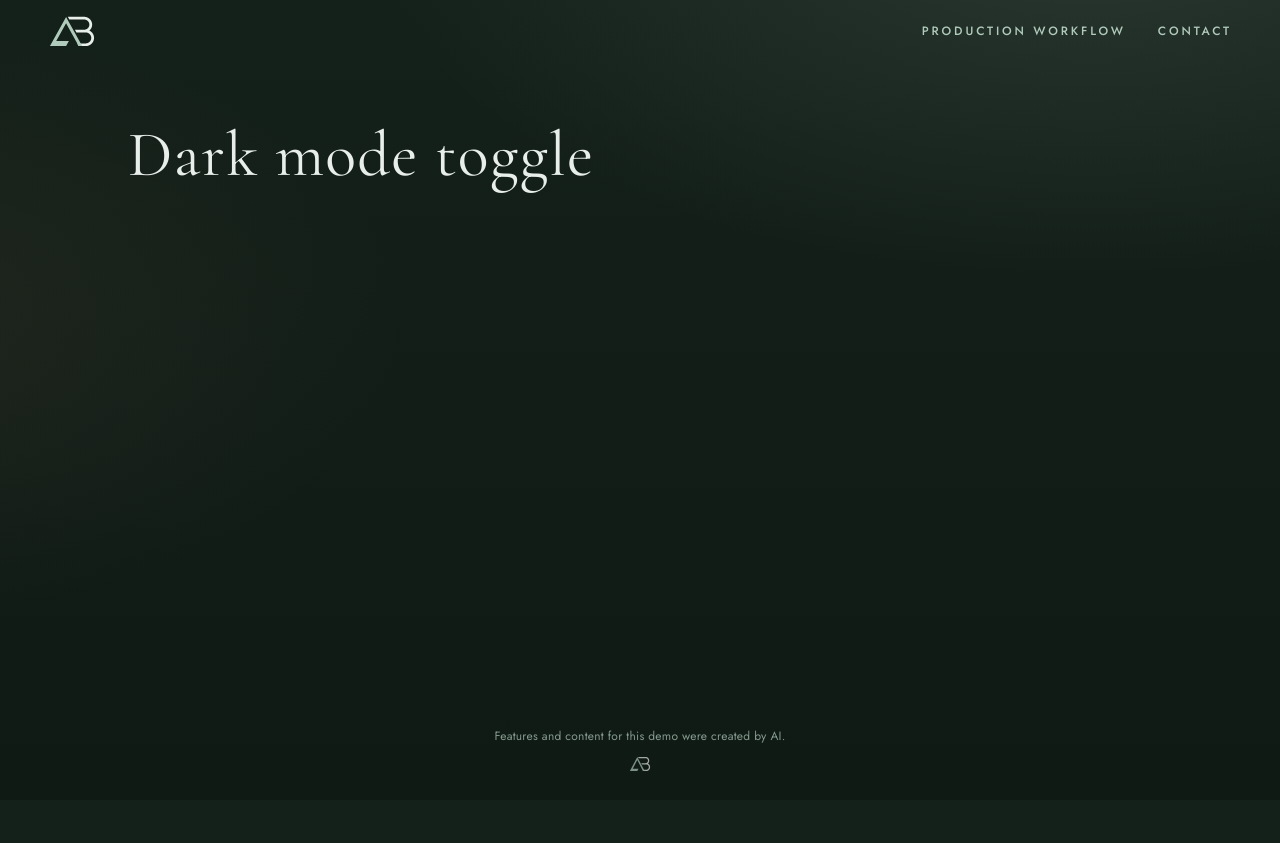
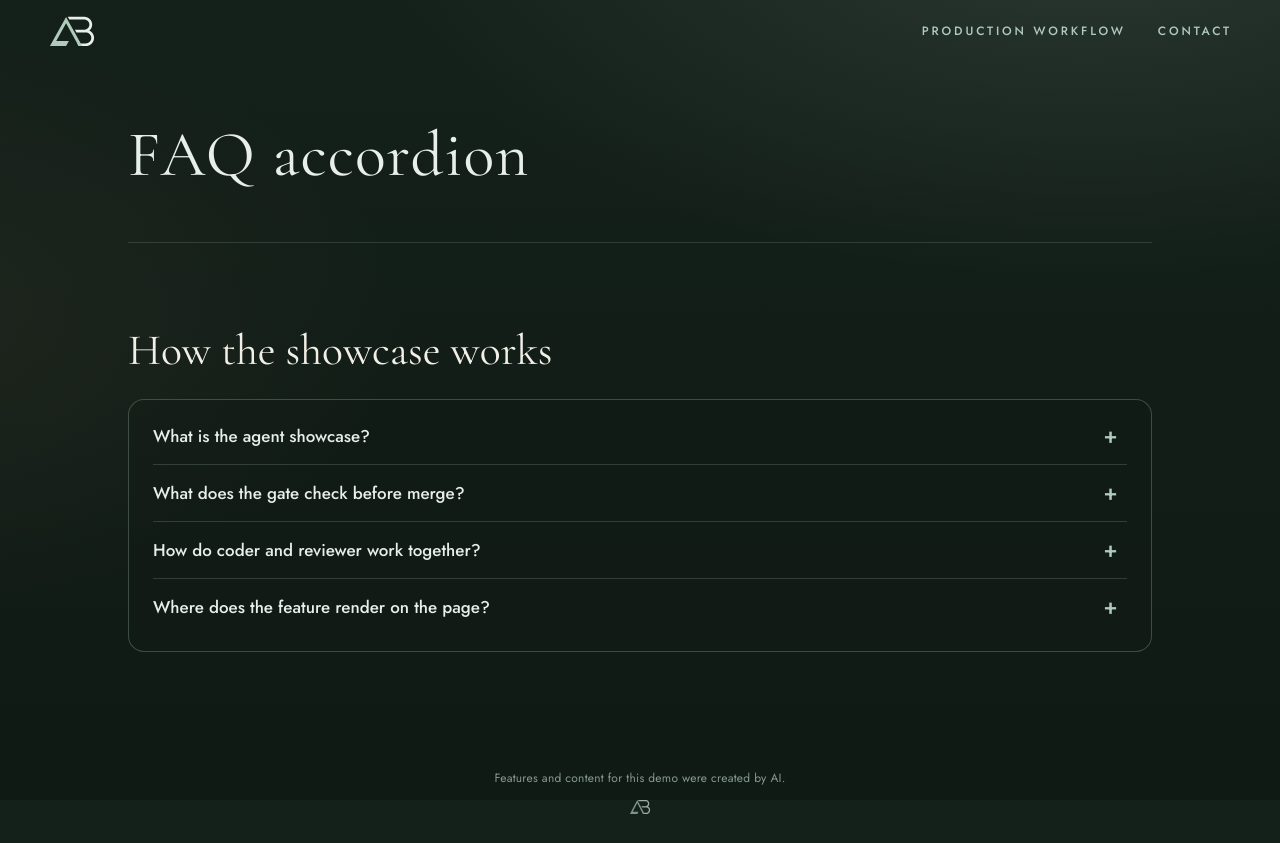
Before and after one commit to ashtonbach/agent-showcase, a Next.js app: page /showcase/ in a window 1280 px wide. Before the commit the page ends 800 px from the top, so only its background shows below. Built offline with nearby package versions, Linux system fonts and the light colour scheme.

Commit message:
Feature: FAQ accordion (Author: Alder)
Co-authored-by: AshtonBach Coder <ashtonbach-coder@users.noreply.github.com>

```diff
--- a/app/lab/current.json
+++ b/app/lab/current.json
@@ -1 +1 @@
-{"slug":"dark-mode"}
+{"slug":"faq-accordion"}
--- /dev/null
+++ b/app/lab/faq-accordion/index.tsx
@@ -0,0 +1,156 @@
+"use client";
+
+import { useId, useState } from "react";
+
+const ITEMS = [
+  {
+    q: "What is the agent showcase?",
+    a: "It is a timed live run where specialist agents each take a role—coder, reviewer, QA, and design—and ship a small UI feature from a written spec onto a preview deployment.",
+  },
+  {
+    q: "What does the gate check before merge?",
+    a: "An automated gate enforces allowed files, line limits, banned APIs, a production build, layout at mobile and desktop widths, and functional behavior such as accordion semantics.",
+  },
+  {
+    q: "How do coder and reviewer work together?",
+    a: "The coder implements the lab slot, runs SHIP to self-check and push, then hands off to the reviewer; fix rounds apply only the notes returned until checks pass.",
+  },
+  {
+    q: "Where does the feature render on the page?",
+    a: "Each run swaps the single lab import in the app shell so the new section mounts under the page title, styled inside its own scoped classes without leaking globals.",
+  },
+] as const;
+
+export default function LabFaqAccordion() {
+  const titleId = useId();
+  const [openIndex, setOpenIndex] = useState<number | null>(null);
+
+  function toggle(index: number) {
+    setOpenIndex((prev) => (prev === index ? null : index));
+  }
+
+  return (
+    <section
+      data-lab="faq-accordion"
+      aria-labelledby={titleId}
+      className="lab-faq"
+    >
+      <h2 id={titleId} className="lab-faq-title">
+        How the showcase works
+      </h2>
+      <div className="lab-faq-card">
+        <ul className="lab-faq-list">
+          {ITEMS.map((item, index) => {
+            const expanded = openIndex === index;
+            const panelId = `lab-faq-panel-${index}`;
+            return (
+              <li key={panelId} className="lab-faq-item">
+                <h3 className="lab-faq-q-wrap">
+                  <button
+                    type="button"
+                    className="lab-faq-trigger"
+                    aria-expanded={expanded}
+                    aria-controls={panelId}
+                    onClick={() => toggle(index)}
+                  >
+                    <span className="lab-faq-q-text">{item.q}</span>
+                    <span className="lab-faq-icon" aria-hidden="true">
+                      {expanded ? "−" : "+"}
+                    </span>
+                  </button>
+                </h3>
+                <div
+                  id={panelId}
+                  role="region"
+                  className="lab-faq-panel"
+                  hidden={!expanded}
+                >
+                  <p className="lab-faq-a">{item.a}</p>
+                </div>
+              </li>
+            );
+          })}
+        </ul>
+      </div>
+      <style>{`
+        .lab-faq {
+          width: min(720px, 100%);
+          margin: 8px auto 56px;
+          color: var(--mist);
+        }
+        .lab-faq-title {
+          font-family: var(--serif);
+          font-weight: 400;
+          font-size: 30px;
+          line-height: 1.15;
+          margin: 0 0 20px;
+          color: #f2efe6;
+        }
+        .lab-faq-card {
+          border: 1px solid rgba(176, 203, 188, 0.28);
+          border-radius: 16px;
+          padding: 8px 24px 16px;
+          background: rgba(18, 26, 22, 0.35);
+        }
+        .lab-faq-list {
+          list-style: none;
+          margin: 0;
+          padding: 0;
+        }
+        .lab-faq-item {
+          border-top: 1px solid rgba(176, 203, 188, 0.2);
+        }
+        .lab-faq-item:first-child {
+          border-top: none;
+        }
+        .lab-faq-q-wrap {
+          margin: 0;
+          font-size: inherit;
+          font-weight: inherit;
+        }
+        .lab-faq-trigger {
+          display: flex;
+          width: 100%;
+          align-items: flex-start;
+          justify-content: space-between;
+          gap: 16px;
+          padding: 16px 0;
+          border: none;
+          background: transparent;
+          color: var(--mist);
+          font-family: var(--sans);
+          font-size: 17px;
+          font-weight: 500;
+          text-align: left;
+          cursor: pointer;
+        }
+        .lab-faq-trigger:focus-visible {
+          outline: 2px solid var(--sage);
+          outline-offset: 2px;
+          border-radius: 4px;
+        }
+        .lab-faq-icon {
+          flex-shrink: 0;
+          width: 1.5em;
+          text-align: center;
+          color: var(--sage);
+          font-size: 22px;
+          line-height: 1;
+        }
+        .lab-faq-panel {
+          padding: 0 0 16px;
+        }
+        .lab-faq-a {
+          margin: 0;
+          color: rgba(232, 238, 233, 0.88);
+          line-height: 1.55;
+        }
+        @media (prefers-reduced-motion: reduce) {
+          .lab-faq-trigger {
+            transition: none;
+          }
+        }
+      `}</style>
+    </section>
+  );
+}
--- a/app/page.tsx
+++ b/app/page.tsx
@@ -1,3 +1,4 @@
+import Lab from "./lab/faq-accordion";
 import { readDemoKey, demoTitle } from "./demo-name";
 const demoKey = readDemoKey();
 const demoName = demoTitle();
@@ -5,7 +6,7 @@ export default function Page() {
   return (
     <div className="page-stack">
       <h1 className="demo-title" data-i18n={demoKey}>{demoName}</h1>
-      {/* lab:slot */}
+      <Lab /> {/* lab:slot */}
     </div>
   );
 }
```
